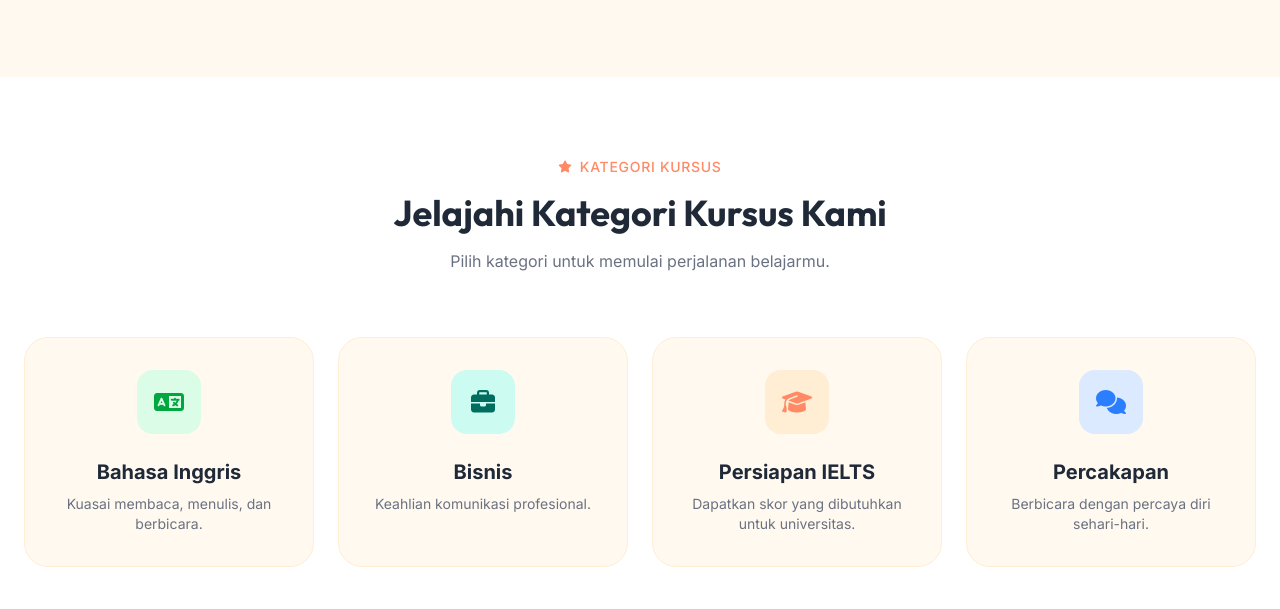
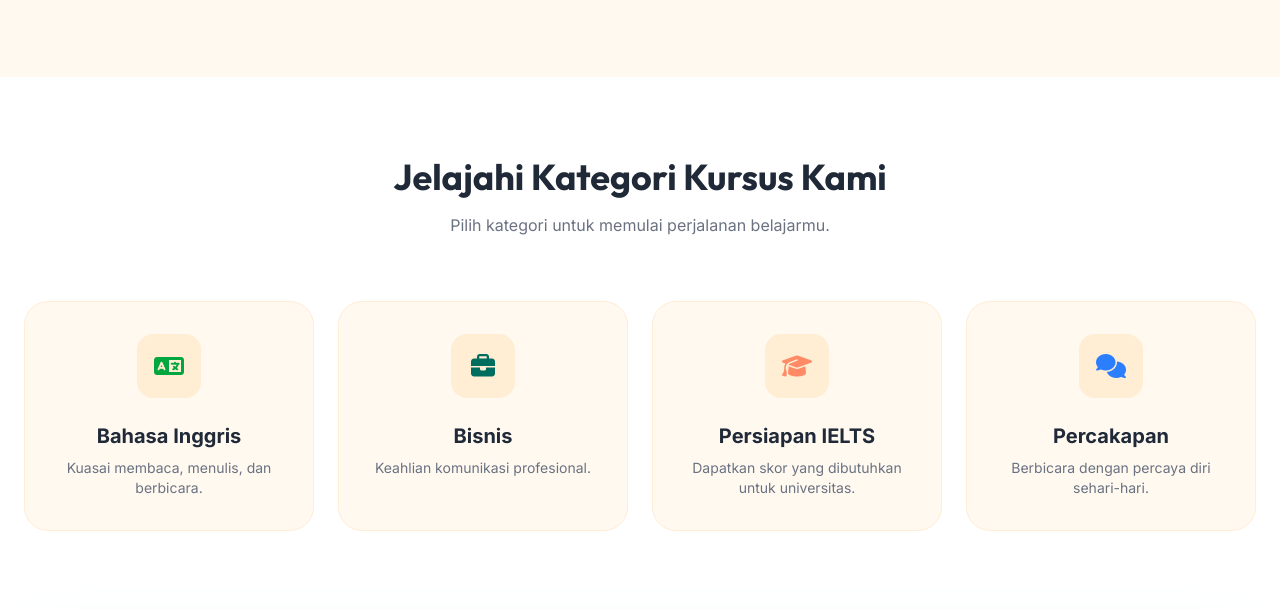
Before and after one commit to Soepardi/BelajarMas-E-learning, a website: page index.html in a window 1280 px wide. Shown: the part 718-1327 px from the top of the page. Drawn offline with Linux system fonts and the light colour scheme.

Commit message:
fix landing

```diff
--- a/index.html
+++ b/index.html
@@ -129,10 +129,6 @@
 
     <section id="categories" class="max-w-7xl mx-auto px-6 py-20">
         <div class="text-center mb-16 space-y-4">
-            <div class="flex items-center justify-center gap-2 text-brand-orange font-medium">
-                <i class="fas fa-star text-xs"></i>
-                <span class="text-sm uppercase tracking-wider">Kategori Kursus</span>
-            </div>
             <h2 class="text-3xl md:text-4xl font-heading font-bold text-brand-black">
                 Jelajahi Kategori Kursus Kami
             </h2>
@@ -146,7 +142,7 @@
             <div
                 class="group bg-brand-cream border border-orange-100 p-8 rounded-3xl text-center hover:bg-orange-100 hover:shadow-xl hover:shadow-brand-orange/10 transition-all cursor-pointer">
                 <div
-                    class="w-16 h-16 mx-auto mb-6 bg-green-100 rounded-2xl flex items-center justify-center text-green-600 text-2xl group-hover:scale-110 transition-transform">
+                    class="w-16 h-16 mx-auto mb-6 bg-orange-100 rounded-2xl flex items-center justify-center text-green-600 text-2xl group-hover:scale-110 transition-transform">
                     <i class="fas fa-language"></i>
                 </div>
                 <h3 class="text-xl font-bold text-brand-black mb-2">Bahasa Inggris</h3>
@@ -157,7 +153,7 @@
             <div
                 class="group bg-brand-cream border border-orange-100 p-8 rounded-3xl text-center hover:bg-orange-100 hover:shadow-xl hover:shadow-brand-orange/10 transition-all cursor-pointer">
                 <div
-                    class="w-16 h-16 mx-auto mb-6 bg-teal-100 rounded-2xl flex items-center justify-center text-brand-teal text-2xl group-hover:scale-110 transition-transform">
+                    class="w-16 h-16 mx-auto mb-6 bg-orange-100 rounded-2xl flex items-center justify-center text-brand-teal text-2xl group-hover:scale-110 transition-transform">
                     <i class="fas fa-briefcase"></i>
                 </div>
                 <h3 class="text-xl font-bold text-brand-black mb-2">Bisnis</h3>
@@ -179,7 +175,7 @@
             <div
                 class="group bg-brand-cream border border-orange-100 p-8 rounded-3xl text-center hover:bg-orange-100 hover:shadow-xl hover:shadow-brand-orange/10 transition-all cursor-pointer">
                 <div
-                    class="w-16 h-16 mx-auto mb-6 bg-blue-100 rounded-2xl flex items-center justify-center text-blue-500 text-2xl group-hover:scale-110 transition-transform">
+                    class="w-16 h-16 mx-auto mb-6 bg-orange-100 rounded-2xl flex items-center justify-center text-blue-500 text-2xl group-hover:scale-110 transition-transform">
                     <i class="fas fa-comments"></i>
                 </div>
                 <h3 class="text-xl font-bold text-brand-black mb-2">Percakapan</h3>
```
